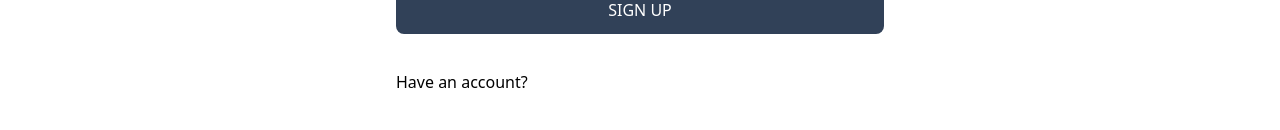
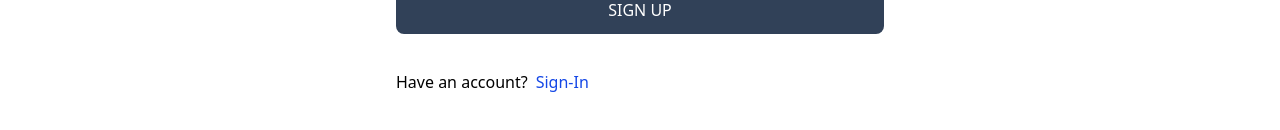
Before and after one commit to diwakaraman/Estate-Project, a React (Vite) app in the folder client/: page /signup in a window 1280 px wide. Shown: the part 388-518 px from the top of the page. Built offline with nearby package versions, Linux system fonts and the light colour scheme.

Commit message:
signup change

```diff
--- a/client/src/pages/SignUp.jsx
+++ b/client/src/pages/SignUp.jsx
@@ -38,6 +38,11 @@ export default function SignUp() {
     <div className='flex gap-2 mt-5'>
       <p>Have an account?</p>
 
+      <Link to={"/SignIn"}>
+      <span className='text-blue-700'>Sign-In</span>
+
+      </Link>
+
     </div>
     </div>
   )
```
